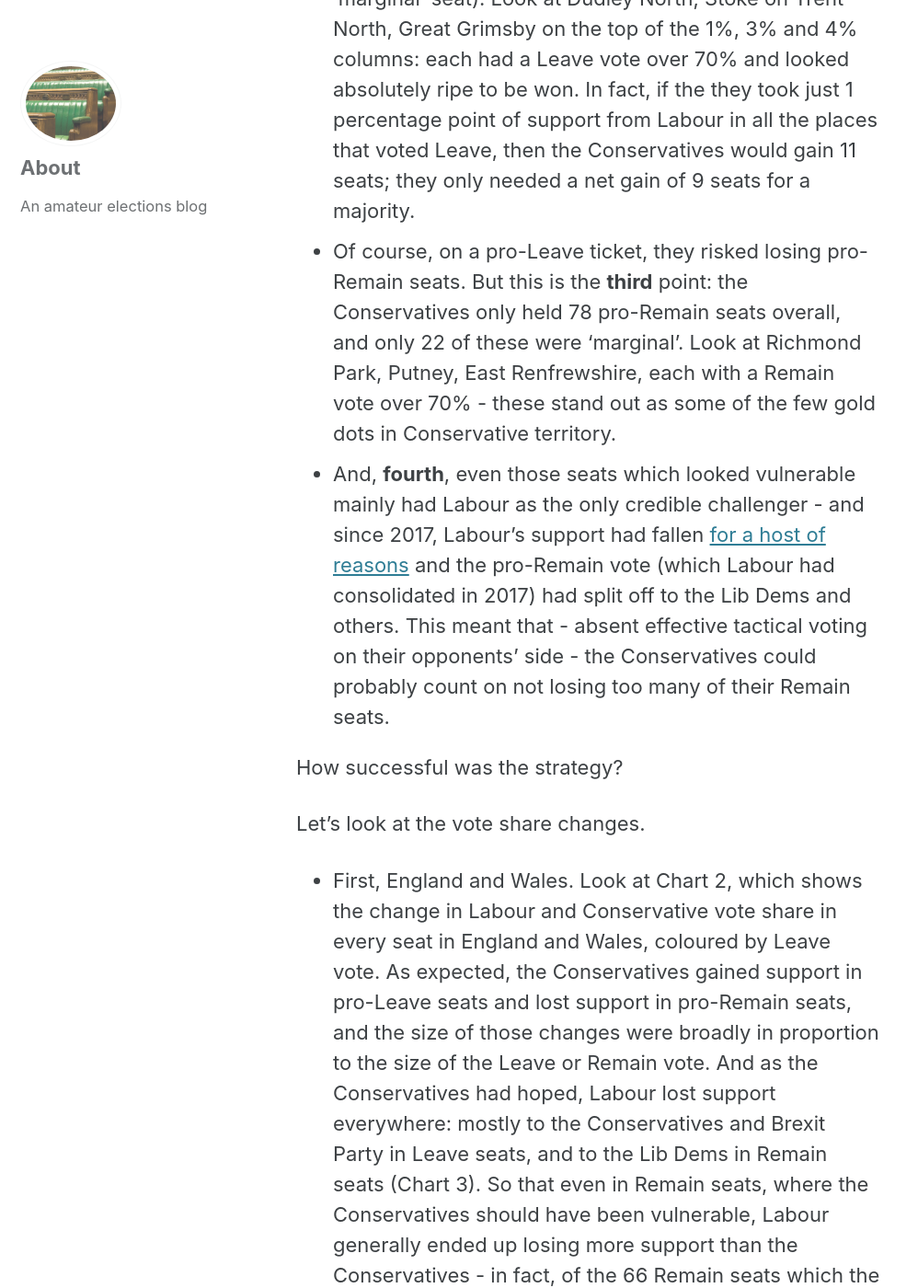
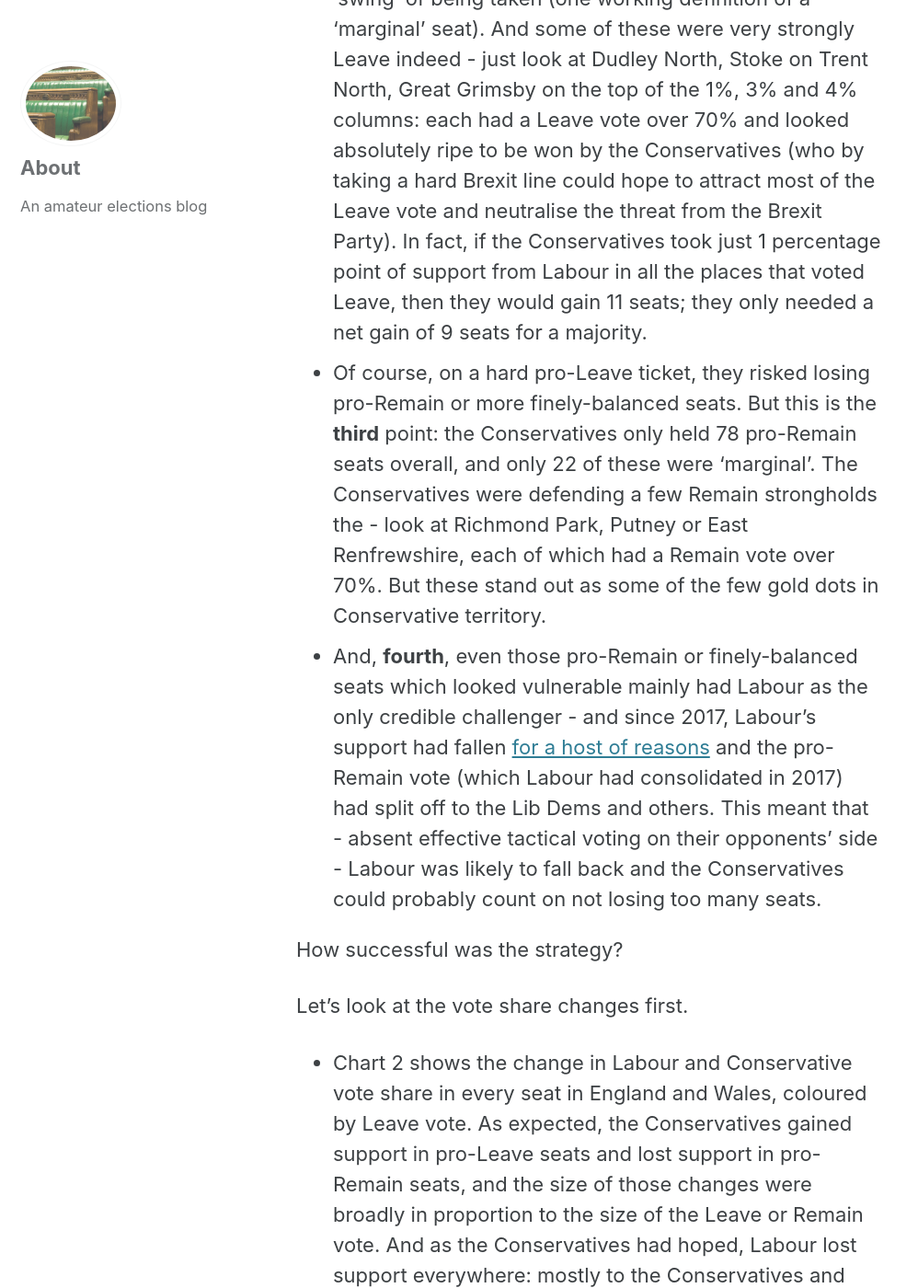
Before and after one commit to sixhundredandfifty/blog, a Jekyll site: the page built from _posts/2020-05-17-election19.md, in a window 1280 px wide and 1400 px high, scrolled down 2863 px. Shown: the whole window at 92% size, without its empty margins (0-998 px from the left). Built offline with Jekyll 4.4.1, drawn with Linux system fonts in a browser that asks for light colours; cached includes are drawn as plain includes; nearby versions of some CDN libraries; some of the changed text lies outside the part shown.

Commit message:
Update 2020-05-17-election19.md

```diff
--- a/_posts/2020-05-17-election19.md
+++ b/_posts/2020-05-17-election19.md
@@ -11,7 +11,7 @@ It’s the same with elections. The fundamentals here are things like popular po
 
 A winning strategy for an election campaign needs to be based around this fact. And the Conservatives’ 2019 campaign was one of the best examples of this in recent memory.
 
-2019, unusually, was a single-issue election, focused almost entirely on Brexit. And in the run up to the election, the country appeared pretty evenly divided over the issue, both in terms of [voting intention for a potential second referendum](https://whatukthinks.org/eu/questions/if-there-was-a-referendum-on-britains-membership-of-the-eu-how-would-you-vote-2/) and [support for the different parties on the two sides of the debate](https://www.opinium.co.uk/political-polling-25th-october-2019/): the Conservatives and the Brexit Party on the Leave side, and Labour, the Lib Dems, the Greens, the SNP and Plaid Cymru all supporting a second referendum or Remain. You might expect a party wanting to win the election to take a consensus approach, trying to appeal to voters on both sides of the debate. But the Conservatives campaigned on an aggressively pro-Brexit line - and if you examine how the contest looked at the individual seat level, that made perfect sense.
+2019, unusually, was a single-issue election, focused almost entirely on Brexit. And in the run up to the election, the country appeared pretty evenly divided over the issue, both in terms of [voting intention for a potential second referendum](https://whatukthinks.org/eu/questions/if-there-was-a-referendum-on-britains-membership-of-the-eu-how-would-you-vote-2/) and [support for the different parties on the two sides of the debate](https://www.opinium.co.uk/political-polling-25th-october-2019/): the Conservatives and the Brexit Party on the Leave side, and Labour, the Lib Dems, the Greens, the SNP and Plaid Cymru on the side of a second referendum or Remain. You might expect a party wanting to win the election to take a balanced stance, trying to appeal to voters on both sides of the debate. But the Conservatives campaigned on an aggressively pro-Brexit line - and if you examine how the contest looked at the individual seat level, that made perfect sense.
 
 Chart 1 shows the electoral ‘battleground’ that the Conservatives were facing in terms of seats. Taking the 2017 election (where the Conservatives won 317 seats) as the starting point, it shows how big a ‘swing’ the Conservatives would need to take - or lose - each seat (‘swing’ being the average of the increase in Conservative vote share and decrease in its main challenger’s vote share in that seat). Each point represents a seat and is coloured according to its Leave/Remain vote in the 2016 EU Referendum, as estimated by [Chris Hanretty](http://dx.doi.org/10.1080/17457289.2017.1287081).
 
@@ -20,15 +20,15 @@ Chart 1 shows the electoral ‘battleground’ that the Conservatives were facin
 
 The chart demonstrates that a hard pro-Brexit line was likely to be the best strategy for winning seats because:
 
-* **First**, there were way more Leave than Remain seats - 403 vs 229 in Great Britain (Northern Ireland is excluded from this analysis, as the Conservatives did not contest seats there). The Remain vote was simply concentrated in Scotland and a small number of mostly metropolitan areas in England and Wales.
-* **Second**, there were tonnes of Leave seats within reach for the Conservatives - 39 of them within a 5 per cent ‘swing’ of being taken (the working definition of a ‘marginal’ seat). Look at Dudley North, Stoke on Trent North, Great Grimsby on the top of the 1%, 3% and 4% columns: each had a Leave vote over 70% and looked absolutely ripe to be won. In fact, if the they took just 1 percentage point of support from Labour in all the places that voted Leave, then the Conservatives would gain 11 seats; they only needed a net gain of 9 seats for a majority.
-* Of course, on a pro-Leave ticket, they risked losing pro-Remain seats. But this is the **third** point: the Conservatives only held 78 pro-Remain seats overall, and only 22 of these were ‘marginal’. Look at Richmond Park, Putney, East Renfrewshire, each with a Remain vote over 70% - these stand out as some of the few gold dots in Conservative territory.
-* And, **fourth**, even those seats which looked vulnerable mainly had Labour as the only credible challenger - and since 2017, Labour's support had fallen [for a host of reasons](https://yougov.co.uk/topics/politics/articles-reports/2019/12/23/their-own-words-why-voters-abandoned-labour) and the pro-Remain vote (which Labour had consolidated in 2017) had split off to the Lib Dems and others. This meant that - absent effective tactical voting on their opponents’ side - the Conservatives could probably count on not losing too many of their Remain seats.
+* **First**, there were way more Leave than Remain seats - 403 vs 229 in Great Britain. The Remain vote was simply concentrated in Scotland and a small number of mostly metropolitan areas in England and Wales. (Note that Northern Ireland is excluded from this analysis, as the Conservatives did not contest seats there.)
+* **Second**, there were tonnes of Leave seats (i.e. seats with with a Leave vote of 50% or more) within reach for the Conservatives - 39 of them within a 5 per cent ‘swing’ of being taken (one working definition of a ‘marginal’ seat). And some of these were very strongly Leave indeed - just look at Dudley North, Stoke on Trent North, Great Grimsby on the top of the 1%, 3% and 4% columns: each had a Leave vote over 70% and looked absolutely ripe to be won by the Conservatives (who by taking a hard Brexit line could hope to attract most of the Leave vote and neutralise the threat from the Brexit Party). In fact, if the Conservatives took just 1 percentage point of support from Labour in all the places that voted Leave, then they would gain 11 seats; they only needed a net gain of 9 seats for a majority.
+* Of course, on a hard pro-Leave ticket, they risked losing pro-Remain or more finely-balanced seats. But this is the **third** point: the Conservatives only held 78 pro-Remain seats overall, and only 22 of these were ‘marginal’. The Conservatives were defending a few Remain strongholds the - look at Richmond Park, Putney or East Renfrewshire, each of which had a Remain vote over 70%. But these stand out as some of the few gold dots in Conservative territory.
+* And, **fourth**, even those pro-Remain or finely-balanced seats which looked vulnerable mainly had Labour as the only credible challenger - and since 2017, Labour's support had fallen [for a host of reasons](https://yougov.co.uk/topics/politics/articles-reports/2019/12/23/their-own-words-why-voters-abandoned-labour) and the pro-Remain vote (which Labour had consolidated in 2017) had split off to the Lib Dems and others. This meant that - absent effective tactical voting on their opponents’ side - Labour was likely to fall back and the Conservatives could probably count on not losing too many seats.
 
 How successful was the strategy?
 
-Let's look at the vote share changes.
-* First, England and Wales. Look at Chart 2, which shows the change in Labour and Conservative vote share in every seat in England and Wales, coloured by Leave vote. As expected, the Conservatives gained support in pro-Leave seats and lost support in pro-Remain seats, and the size of those changes were broadly in proportion to the size of the Leave or Remain vote. And as the Conservatives had hoped, Labour lost support everywhere: mostly to the Conservatives and Brexit Party in Leave seats, and to the Lib Dems in Remain seats (Chart 3). So that even in Remain seats, where the Conservatives should have been vulnerable, Labour generally ended up losing more support than the Conservatives - in fact, of the 66 Remain seats which the Conservatives won in England and Wales in 2017, only 9 ‘swung’ towards Labour in 2019.
+Let's look at the vote share changes first.
+* Chart 2 shows the change in Labour and Conservative vote share in every seat in England and Wales, coloured by Leave vote. As expected, the Conservatives gained support in pro-Leave seats and lost support in pro-Remain seats, and the size of those changes were broadly in proportion to the size of the Leave or Remain vote. And as the Conservatives had hoped, Labour lost support everywhere: mostly to the Conservatives and Brexit Party in Leave seats, and to the Lib Dems in Remain seats (Chart 3). So that even in Remain seats, where the Conservatives should have been vulnerable, Labour generally ended up losing more support than the Conservatives - in fact, of the 66 Remain seats which the Conservatives won in England and Wales in 2017, only 9 ‘swung’ towards Labour in 2019.
 
 **Chart 2 - Change in Labour and Conservative vote shares in seats in England and Wales, 2017-2019**
 <iframe id="igraph" scrolling="no" style="border:none;" seamless="seamless" src="https://sixhundredandfifty.github.io/charts/2020-05-17/chart2_2020_05_17.html" height="525" width="800"></iframe>
@@ -49,7 +49,7 @@ Now let's look at how this translated into seats. Chart 5 shows the battleground
 As the chart shows:
 * Dozens of pro-Brexit seats (all held by Labour) fell to the Conservatives - the marginal ones fell like dominoes, but since the Conservatives generally performed more strongly the higher the Leave vote (Chart 2 again) they also managed to pick up many ‘safer’ Labour seats, all the way out to Redcar where Labour had led by 22% in 2017.
 
-* On the defensive side, of the 9 Conservative-held Remain seats that swung to Labour, only one did so by enough for the Conservatives to lose the seat (Putney). The Conservatives also lost a couple of seats to the Lib Dems (St Albans and Richmond Park), but as the Lib Dems were so far out of contention in most places, their increased vote share didn’t otherwise translate to seat gains. This splitting of the Remain vote in England and Wales was so helpful to the Conservatives that they even picked up a couple of marginal pro-Remain seats: Stroud, and the hugely pro-Remain Kensington.
+* On the defensive side, of the 9 Conservative-held Remain seats that swung to Labour, only one did so by enough for the Conservatives to lose the seat (Putney). The Conservatives also lost a couple of seats to the Lib Dems (St Albans and Richmond Park), but as the Lib Dems were so far out of contention in most places, their increased vote share (which went up by 3.5 percentage points GB-wide) didn’t otherwise translate to seat gains. This splitting of the Remain vote in England and Wales was so helpful to the Conservatives that they even picked up a couple of marginal pro-Remain seats: Stroud, and the hugely pro-Remain Kensington.
 
 * In Scotland, the SNP’s success allowed them to take 7 seats from the Conservatives. But this wasn’t enough to stop the Conservatives getting their majority given their big advances in pro-Leave seats.
 
```
